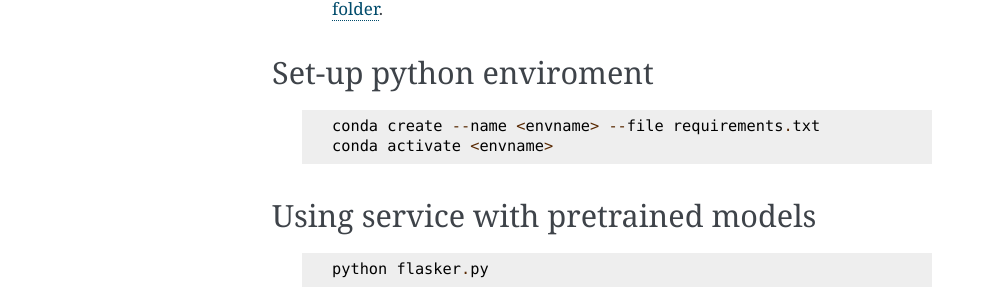
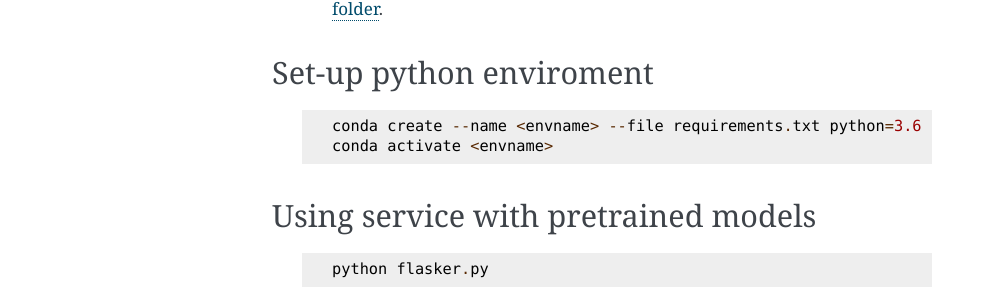
Before and after one commit to DigitalHealthIntegration/rdt-reader, a Sphinx documentation site: the page built from docs/source/index.rst, in a window 1280 px wide. Shown: the part 706-1013 px from the top of the page, without its empty margins (148-1141 px from the left). Built offline with Sphinx 7.4.7, drawn with Linux system fonts in a browser that asks for light colours.

Commit message:
Changed req to work with conda

```diff
--- a/docs/source/index.rst
+++ b/docs/source/index.rst
@@ -58,7 +58,7 @@ Set-up python enviroment
 -----------------
     .. code-block::
 
-        conda create --name <envname> --file requirements.txt
+        conda create --name <envname> --file requirements.txt python=3.6
         conda activate <envname>
 
 Using service with pretrained models
```
Also changed, not shown: requirements.txt (+136 -82 lines).
